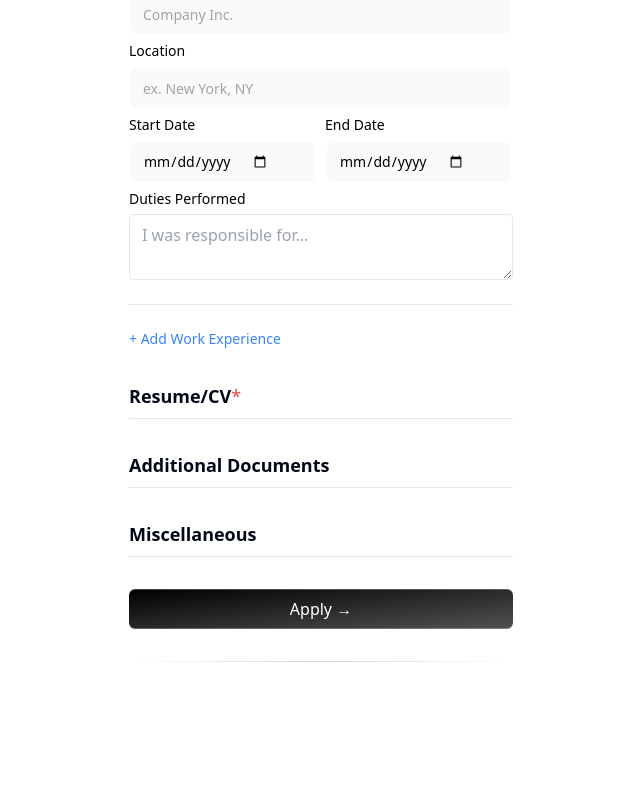
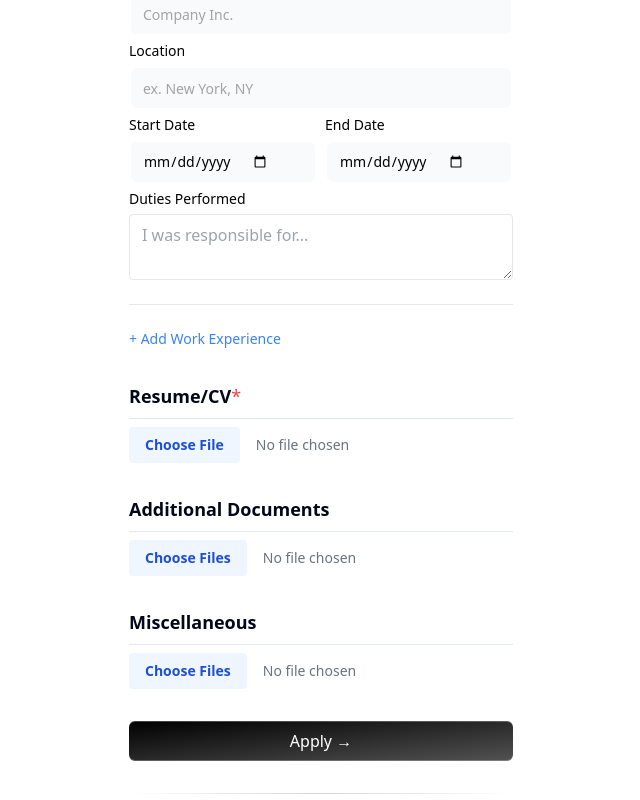
Before and after one commit to davidfashokun/UIDesign-JobApplication, a Next.js app in the folder uidesignjobapp/: page /pages/signup in a window 1280 px wide. Shown: the part 1385-2185 px from the top of the page, without its empty margins (319-959 px from the left). Before the commit the page ends 2111 px from the top, so only its background shows below. Built offline with nearby package versions, Linux system fonts and the light colour scheme.

Commit message:
Added: Resume, Add Doc, and Misc
#TODO
Need to finish adding logic for removing resume file, and add upload icon

```diff
--- a/uidesignjobapp/components/example/signup-form-demo.tsx
+++ b/uidesignjobapp/components/example/signup-form-demo.tsx
@@ -381,18 +381,41 @@ export default function SignupFormDemo() {
         </div>
 
         <div className="mb-8">
-          <h3 className="font-medium text-lg mb-2"><strong>Resume/CV</strong><span className="text-red-500">*</span></h3>
-          <hr></hr>
+          <h3 className="font-medium text-lg mb-2">
+            <strong>Resume/CV</strong><span className="text-red-500">*</span>
+          </h3>
+          <hr />
+          <input
+            type="file"
+            id="resume"
+            name="resume"
+            required
+            className="block w-full text-sm text-gray-500 file:mr-4 file:py-2 file:px-4 file:rounded file:border-0 file:text-sm file:font-semibold file:bg-blue-50 file:text-blue-700 hover:file:bg-blue-100 mt-2"
+          />
         </div>
 
         <div className="mb-8">
           <h3 className="font-medium text-lg mb-2"><strong>Additional Documents</strong></h3>
-          <hr></hr>
+          <hr />
+          <input
+            type="file"
+            id="additionalDocuments"
+            name="additionalDocuments"
+            multiple
+            className="block w-full text-sm text-gray-500 file:mr-4 file:py-2 file:px-4 file:rounded file:border-0 file:text-sm file:font-semibold file:bg-blue-50 file:text-blue-700 hover:file:bg-blue-100 mt-2"
+          />
         </div>
 
         <div className="mb-8">
           <h3 className="font-medium text-lg mb-2"><strong>Miscellaneous</strong></h3>
-          <hr></hr>
+          <hr />
+          <input
+            type="file"
+            id="miscDocuments"
+            name="miscDocuments"
+            multiple
+            className="block w-full text-sm text-gray-500 file:mr-4 file:py-2 file:px-4 file:rounded file:border-0 file:text-sm file:font-semibold file:bg-blue-50 file:text-blue-700 hover:file:bg-blue-100 mt-2"
+          />
         </div>
 
         <button disabled={hasErrors()}
```
